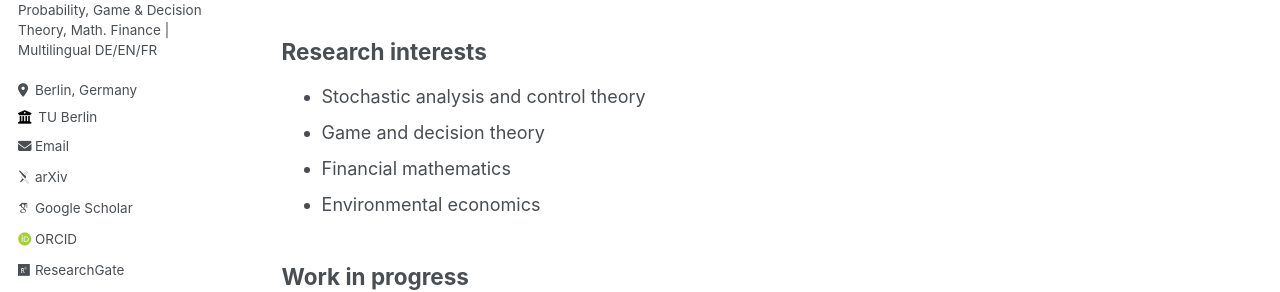
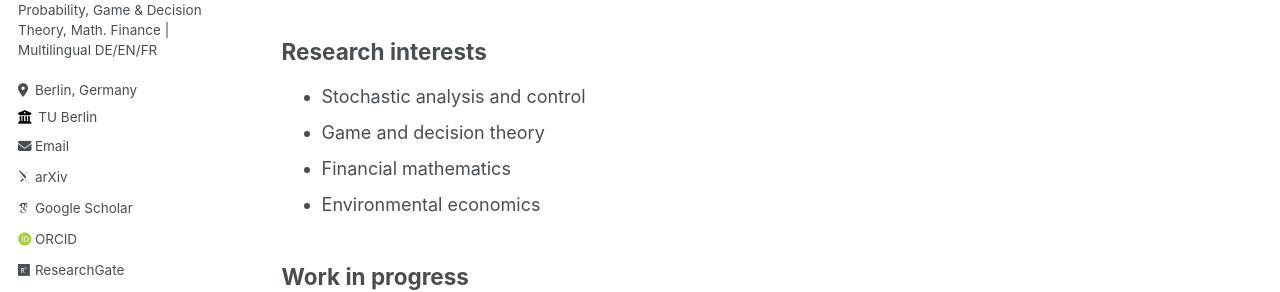
Before and after one commit to erapsch/erapsch.github.io, a Jekyll site: the page built from _pages/research.md, in a window 1280 px wide and 900 px high. Shown: the part 339-631 px from the top of the window. Built offline with Jekyll 4.4.1, drawn with Linux system fonts in a browser that asks for light colours; some web fonts are replaced.

Commit message:
deleted "theory" after "control"

```diff
--- a/_pages/research.md
+++ b/_pages/research.md
@@ -11,7 +11,7 @@ My doctoral dissertation is <em>On the Foundations of Dynamic Games and Probabil
 
 ## Research interests
 
-* Stochastic analysis and control theory
+* Stochastic analysis and control
 * Game and decision theory
 * Financial mathematics
 * Environmental economics
```
